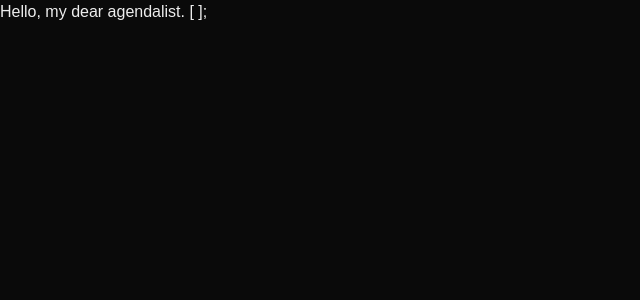
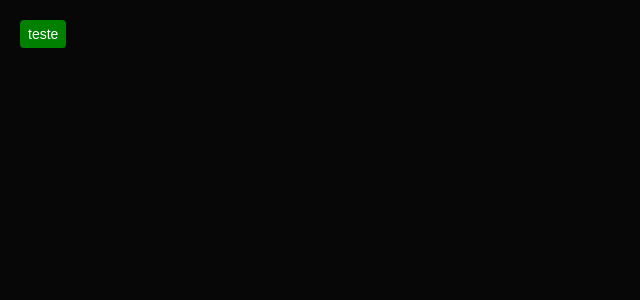
Before and after one commit to nobody-but-me/agendalist, a Next.js app: page / in a window 1280 px wide. Shown: the top 300 px of the page, without its empty margins (0-640 px from the left). Built offline with nearby package versions, Linux system fonts and the light colour scheme.

Commit message:
Initial implementation of selectable button.

```diff
--- a/app/page.tsx
+++ b/app/page.tsx
@@ -1,9 +1,21 @@
 
+"use client";
+import React, { useState, useEffect } from 'react';
+
+function SelectableButton({content, click}) {
+  const [isSelect, setIsSelect] = useState(false);
+  const clicked = () => {
+    const new_select = !isSelect;
+    if (click) click(new_select);
+    setIsSelect(new_select);
+  };
+  return <button onClick={clicked} className="text-white pb-1 pt-1 pl-2 pr-2 text-sm cursor-pointer rounded-sm text-md transition-all" style={{backgroundColor: isSelect ? 'red' : 'green'}}>{content}</button>;
+}
 
 export default function Home() {
   return (
-    <div>
-      Hello, my dear agendalist. [ ];
-    </div>
+    <section className="w-screen h-screen bg-[#070707] p-5">
+      <SelectableButton content="teste" />
+    </section>
   )
 }
```
